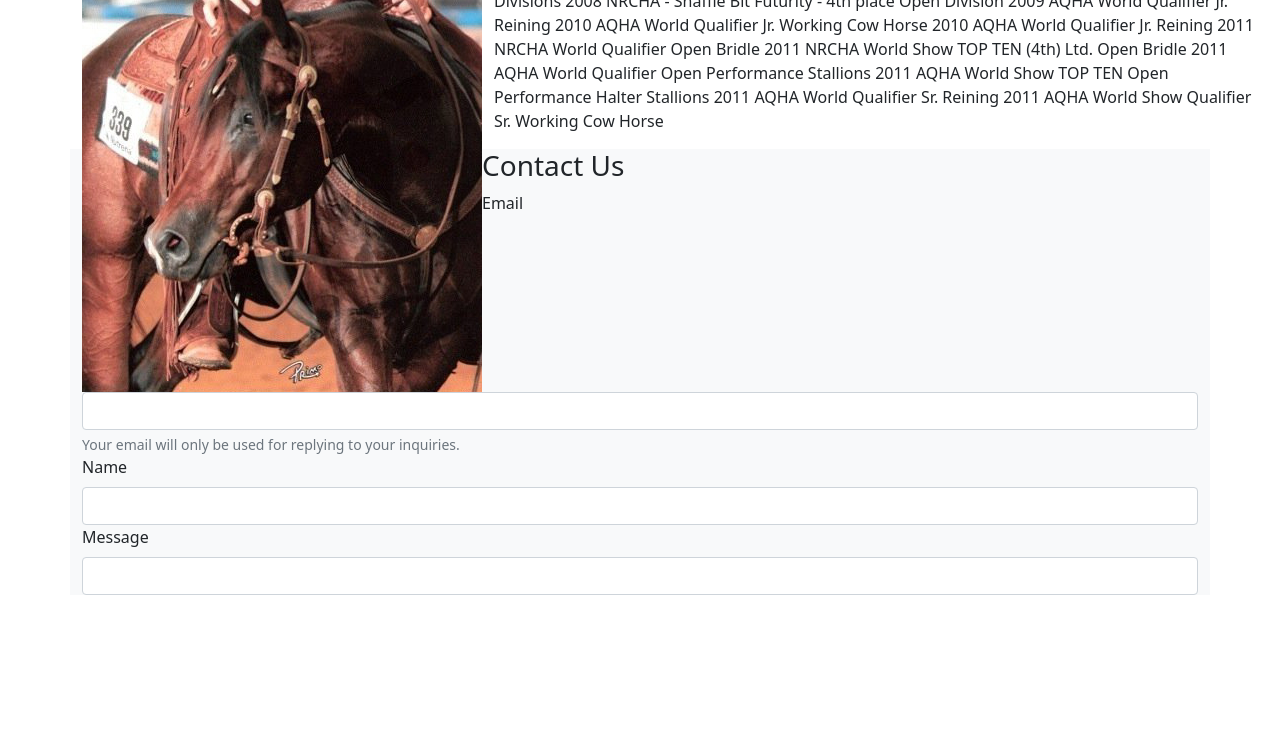
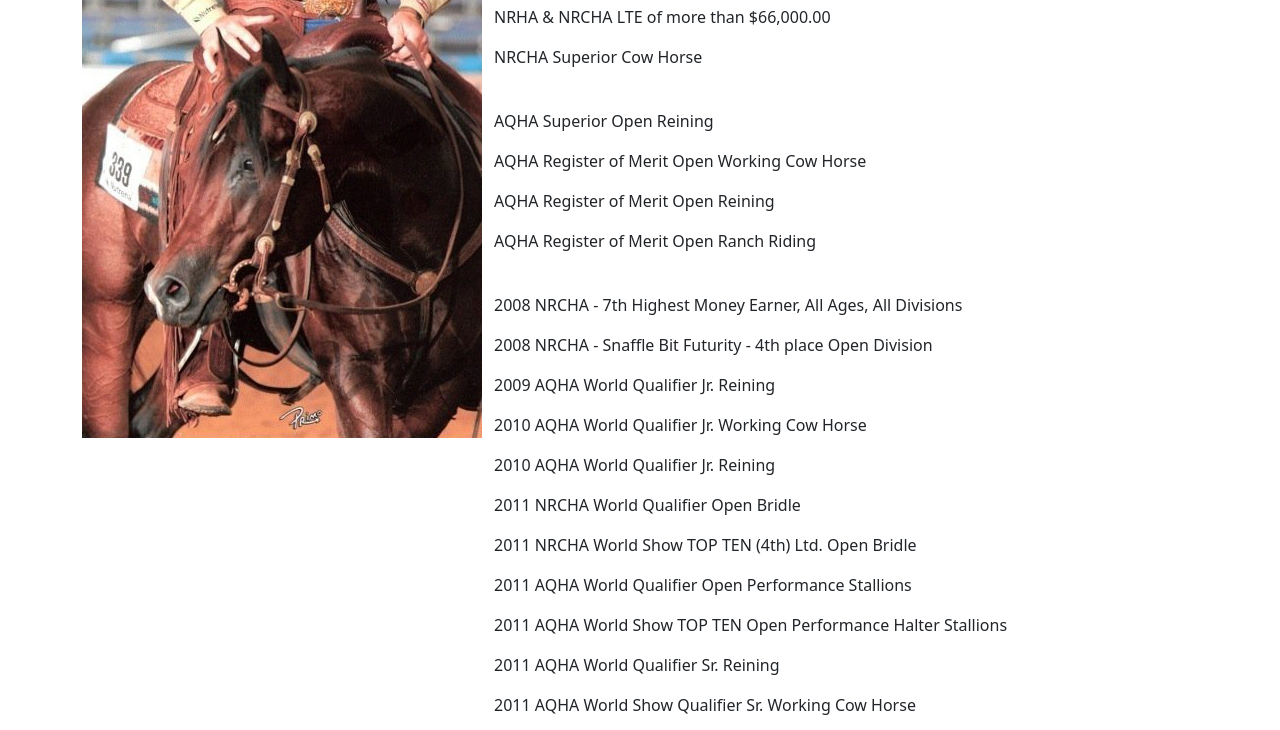
Before and after one commit to emilysw72/personal-web-project, a plain HTML site: page public_html/index.html in a window 1280 px wide. Shown: the part 83-813 px from the top of the page. Drawn offline with nearby package versions, Linux system fonts and the light colour scheme.

Commit message:
Formatting and headers.

```diff
--- a/public_html/index.html
+++ b/public_html/index.html
@@ -7,30 +7,32 @@
 </head>
 <body>
 <div class="container flex-column">
-    <img src="rudy-2.jpg" class="float-start" alt="Son Shining Rooster being ridden by Kevin Oliver.">
+    <h2>Son Shining Rooster</h2>
+    <img src="rudy-2.jpg" class="float-start" alt="Son Shining Rooster being ridden in full tack.">
 </div>
 <div class="container-fluid">
     <div class="row">
         <div class="col">
-            <p>NRHA & NRCHA LTE of more than $66,000.00
-                NRCHA Superior Cow Horse
-
-                AQHA Superior Open Reining
-                AQHA Register of Merit Open Working Cow Horse
-                AQHA Register of Merit Open Reining
-                AQHA Register of Merit Open Ranch Riding
-
-                2008 NRCHA - 7th Highest Money Earner, All Ages, All Divisions
-                2008 NRCHA - Snaffle Bit Futurity - 4th place Open Division
-                2009 AQHA World Qualifier Jr. Reining
-                2010 AQHA World Qualifier Jr. Working Cow Horse
-                2010 AQHA World Qualifier Jr. Reining
-                2011 NRCHA World Qualifier Open Bridle
-                2011 NRCHA World Show TOP TEN (4th) Ltd. Open Bridle
-                2011 AQHA World Qualifier Open Performance Stallions
-                2011 AQHA World Show TOP TEN Open Performance Halter Stallions
-                2011 AQHA World Qualifier Sr. Reining
-                2011 AQHA World Show Qualifier Sr. Working Cow Horse</p>
+            <h3>Achievements</h3>
+            <p>NRHA & NRCHA LTE of more than $66,000.00</p>
+            <p>NRCHA Superior Cow Horse</p>
+            <br/>
+            <p>AQHA Superior Open Reining</p>
+            <p>AQHA Register of Merit Open Working Cow Horse</p>
+            <p>AQHA Register of Merit Open Reining</p>
+            <p>AQHA Register of Merit Open Ranch Riding</p>
+            <br/>
+            <p>2008 NRCHA - 7th Highest Money Earner, All Ages, All Divisions</p>
+            <p>2008 NRCHA - Snaffle Bit Futurity - 4th place Open Division</p>
+            <p>2009 AQHA World Qualifier Jr. Reining</p>
+            <p>2010 AQHA World Qualifier Jr. Working Cow Horse</p>
+            <p>2010 AQHA World Qualifier Jr. Reining</p>
+            <p>2011 NRCHA World Qualifier Open Bridle</p>
+            <p>2011 NRCHA World Show TOP TEN (4th) Ltd. Open Bridle</p>
+            <p>2011 AQHA World Qualifier Open Performance Stallions</p>
+            <p>2011 AQHA World Show TOP TEN Open Performance Halter Stallions</p>
+            <p>2011 AQHA World Qualifier Sr. Reining</p>
+            <p>2011 AQHA World Show Qualifier Sr. Working Cow Horse</p>
         </div>
     </div>
 </div>
```
